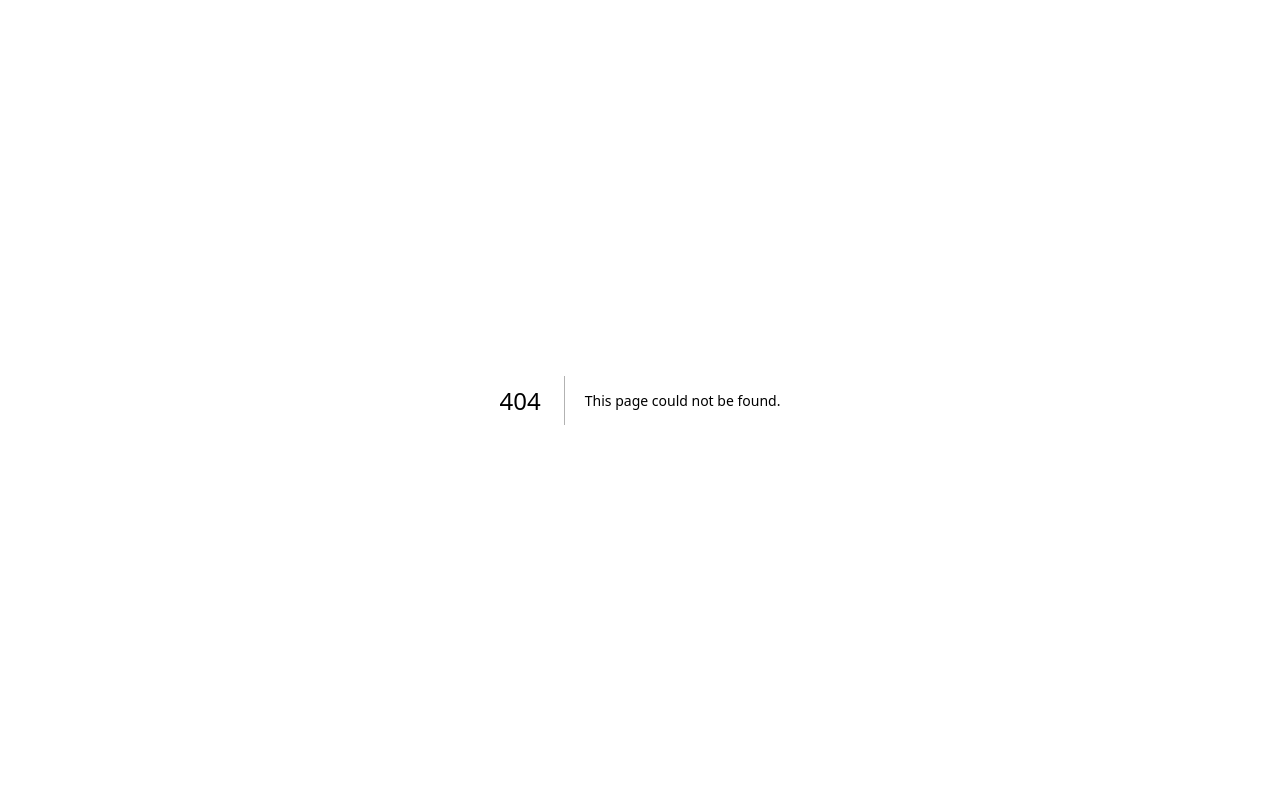
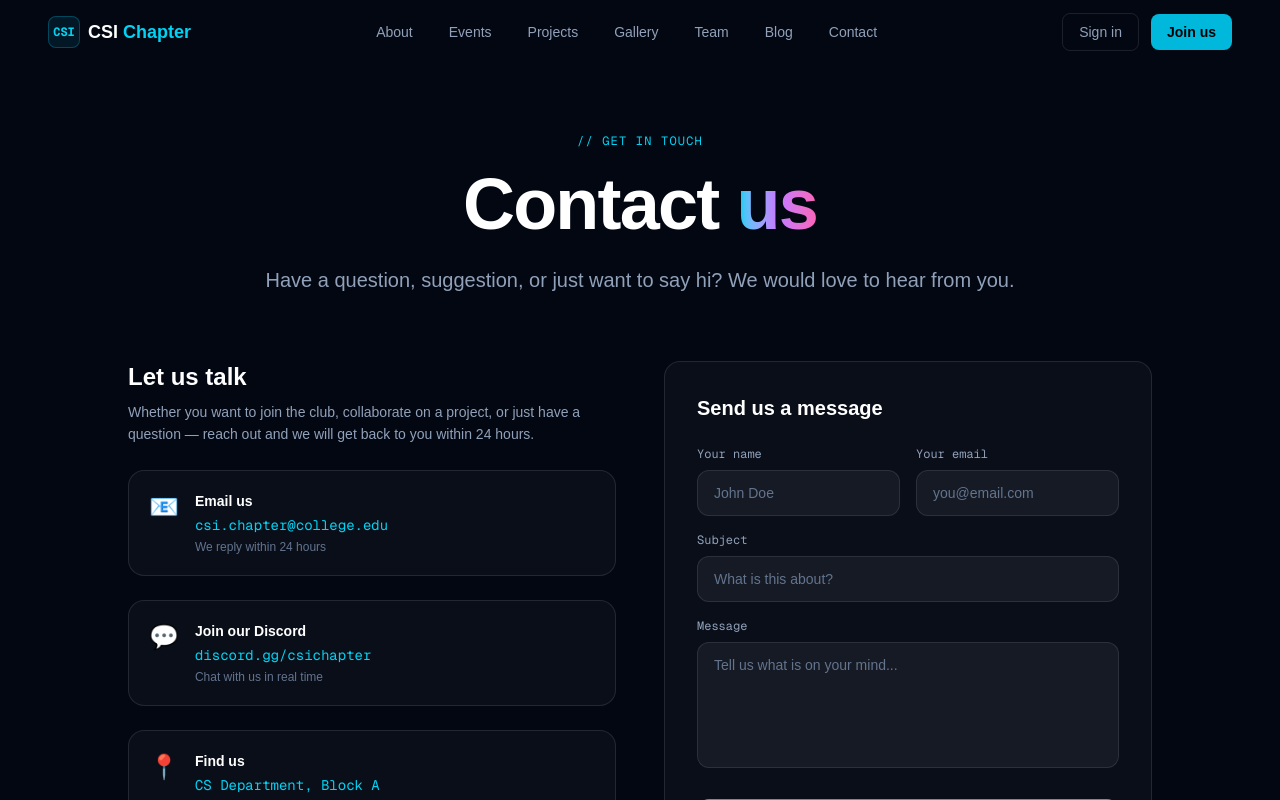
Before and after one commit to Adithiya2007/csi-website, a Next.js app: page /contact in a window 1280 px wide. Before the commit this address had no page. Shown: the top 800 px of the page. Built offline with nearby package versions, Linux system fonts and the light colour scheme.

Commit message:
Added contacts page

```diff
--- a/src/app/components/Navbar.tsx
+++ b/src/app/components/Navbar.tsx
@@ -9,6 +9,7 @@ const navLinks = [
   { name: "Gallery", href: "/gallery" },
   { name: "Team", href: "/#team" },
   { name: "Blog", href: "/blog" },
+  { name: "Contact", href: "/contact" },
 ];
 
 export default function Navbar() {
--- /dev/null
+++ b/src/app/contact/page.tsx
@@ -0,0 +1,106 @@
+"use client";
+import { useState } from "react";
+import Navbar from "../components/Navbar";
+import Footer from "../components/Footer";
+
+export default function Contact() {
+  const [formData, setFormData] = useState({ name: "", email: "", subject: "", message: "" });
+  const [submitted, setSubmitted] = useState(false);
+  const [loading, setLoading] = useState(false);
+
+  const handleSubmit = async (e: React.FormEvent) => {
+    e.preventDefault();
+    setLoading(true);
+    await new Promise((resolve) => setTimeout(resolve, 1500));
+    setLoading(false);
+    setSubmitted(true);
+  };
+
+  return (
+    <main className="bg-[#030712] min-h-screen text-white">
+      <Navbar />
+
+      {/* Hero */}
+      <section className="pt-32 pb-16 px-6 md:px-12 text-center">
+        <div className="max-w-3xl mx-auto">
+          <span className="text-xs font-mono text-cyan-400 tracking-widest uppercase">// get in touch</span>
+          <h1 className="text-5xl md:text-7xl font-black tracking-tight mt-4 mb-6">
+            Contact <span className="bg-gradient-to-r from-cyan-400 via-purple-400 to-pink-400 bg-clip-text text-transparent">us</span>
+          </h1>
+          <p className="text-slate-400 text-lg md:text-xl leading-relaxed">
+            Have a question, suggestion, or just want to say hi? We would love to hear from you.
+          </p>
+        </div>
+      </section>
+
+      <section className="px-6 md:px-12 pb-24">
+        <div className="max-w-5xl mx-auto grid grid-cols-1 md:grid-cols-2 gap-12">
+
+          {/* Contact info */}
+          <div className="flex flex-col gap-6">
+            <div>
+              <h2 className="text-2xl font-black mb-2">Let us talk</h2>
+              <p className="text-slate-400 text-sm leading-relaxed">Whether you want to join the club, collaborate on a project, or just have a question — reach out and we will get back to you within 24 hours.</p>
+            </div>
+            {[
+              { emoji: "📧", title: "Email us", desc: "csi.chapter@college.edu", sub: "We reply within 24 hours" },
+              { emoji: "💬", title: "Join our Discord", desc: "discord.gg/csichapter", sub: "Chat with us in real time" },
+              { emoji: "📍", title: "Find us", desc: "CS Department, Block A", sub: "We meet every Friday at 5pm" },
+              { emoji: "📱", title: "Follow us", desc: "@csichapter", sub: "Instagram, LinkedIn, GitHub" },
+            ].map((item) => (
+              <div key={item.title} className="flex items-start gap-4 bg-white/[0.03] border border-white/10 rounded-2xl p-5 hover:border-cyan-500/25 transition-all">
+                <div className="text-2xl">{item.emoji}</div>
+                <div>
+                  <p className="font-bold text-sm mb-1">{item.title}</p>
+                  <p className="text-cyan-400 text-sm font-mono">{item.desc}</p>
+                  <p className="text-slate-500 text-xs mt-1">{item.sub}</p>
+                </div>
+              </div>
+            ))}
+          </div>
+
+          {/* Contact form */}
+          <div className="bg-white/[0.03] border border-white/10 rounded-2xl p-8">
+            {submitted ? (
+              <div className="text-center py-12">
+                <div className="text-6xl mb-4">🎉</div>
+                <h3 className="text-2xl font-black mb-3 text-cyan-400">Message sent!</h3>
+                <p className="text-slate-400 mb-8">Thanks for reaching out! We will get back to you within 24 hours.</p>
+                <button onClick={() => { setSubmitted(false); setFormData({ name: "", email: "", subject: "", message: "" }); }} className="px-6 py-3 rounded-xl bg-white/5 border border-white/10 text-slate-300 hover:text-white hover:border-white/25 transition-all text-sm font-medium">Send another message</button>
+              </div>
+            ) : (
+              <>
+                <h2 className="text-xl font-black mb-6">Send us a message</h2>
+                <form onSubmit={handleSubmit} className="flex flex-col gap-4">
+                  <div className="grid grid-cols-2 gap-4">
+                    <div>
+                      <label className="text-xs font-mono text-slate-400 mb-2 block">Your name</label>
+                      <input required value={formData.name} onChange={(e) => setFormData({ ...formData, name: e.target.value })} placeholder="John Doe" className="w-full px-4 py-3 rounded-xl bg-white/5 border border-white/10 text-white placeholder-slate-500 outline-none focus:border-cyan-500/50 transition-all text-sm" />
+                    </div>
+                    <div>
+                      <label className="text-xs font-mono text-slate-400 mb-2 block">Your email</label>
+                      <input required type="email" value={formData.email} onChange={(e) => setFormData({ ...formData, email: e.target.value })} placeholder="you@email.com" className="w-full px-4 py-3 rounded-xl bg-white/5 border border-white/10 text-white placeholder-slate-500 outline-none focus:border-cyan-500/50 transition-all text-sm" />
+                    </div>
+                  </div>
+                  <div>
+                    <label className="text-xs font-mono text-slate-400 mb-2 block">Subject</label>
+                    <input required value={formData.subject} onChange={(e) => setFormData({ ...formData, subject: e.target.value })} placeholder="What is this about?" className="w-full px-4 py-3 rounded-xl bg-white/5 border border-white/10 text-white placeholder-slate-500 outline-none focus:border-cyan-500/50 transition-all text-sm" />
+                  </div>
+                  <div>
+                    <label className="text-xs font-mono text-slate-400 mb-2 block">Message</label>
+                    <textarea required value={formData.message} onChange={(e) => setFormData({ ...formData, message: e.target.value })} placeholder="Tell us what is on your mind..." rows={5} className="w-full px-4 py-3 rounded-xl bg-white/5 border border-white/10 text-white placeholder-slate-500 outline-none focus:border-cyan-500/50 transition-all text-sm resize-none" />
+                  </div>
+                  <button type="submit" disabled={loading} className="w-full py-4 rounded-xl bg-cyan-500 text-black font-bold text-sm hover:bg-cyan-400 transition-all disabled:opacity-50 disabled:cursor-not-allowed mt-2">
+                    {loading ? "Sending..." : "Send message"}
+                  </button>
+                </form>
+              </>
+            )}
+          </div>
+        </div>
+      </section>
+
+      <Footer />
+    </main>
+  );
+}
```
